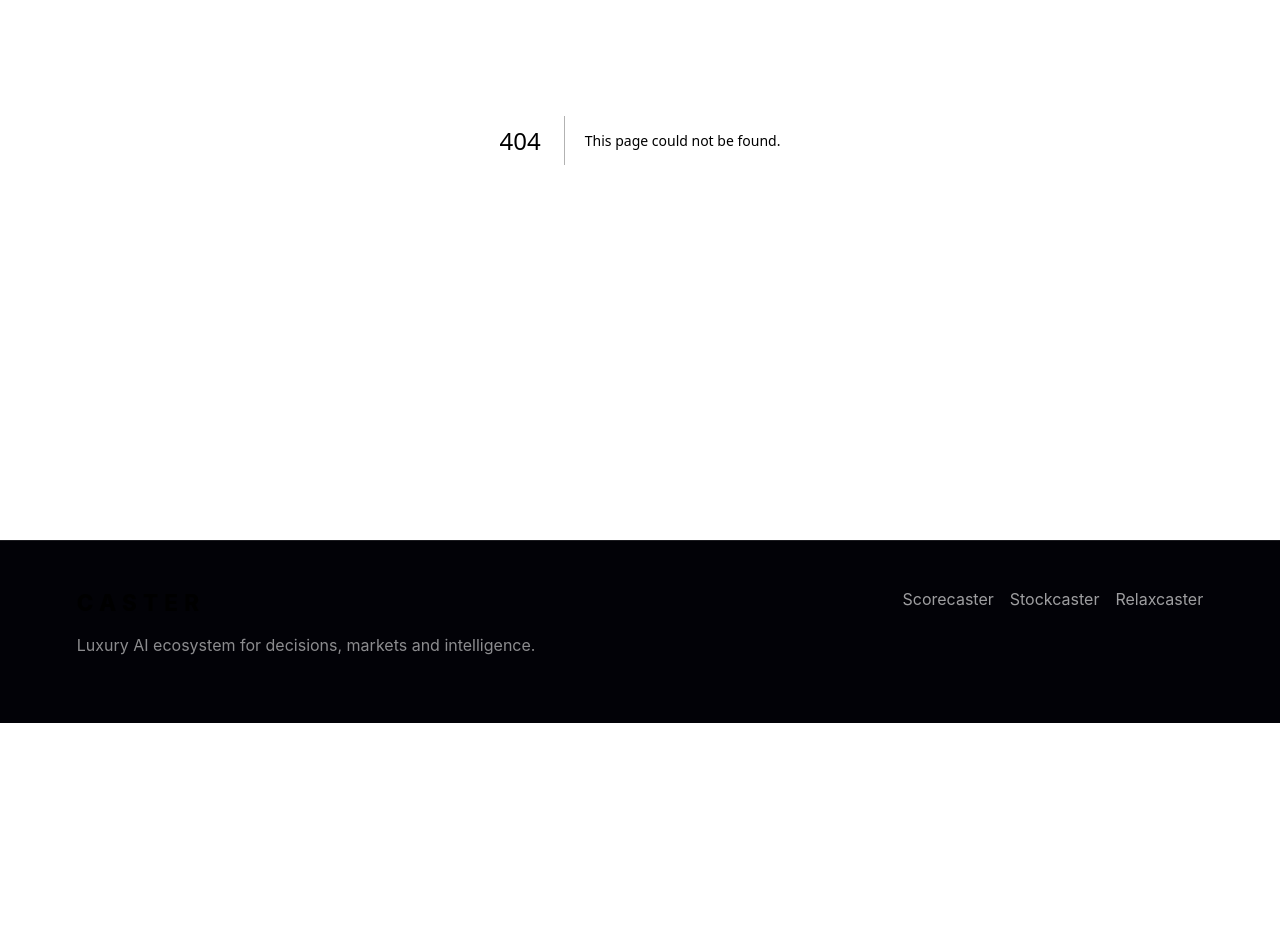
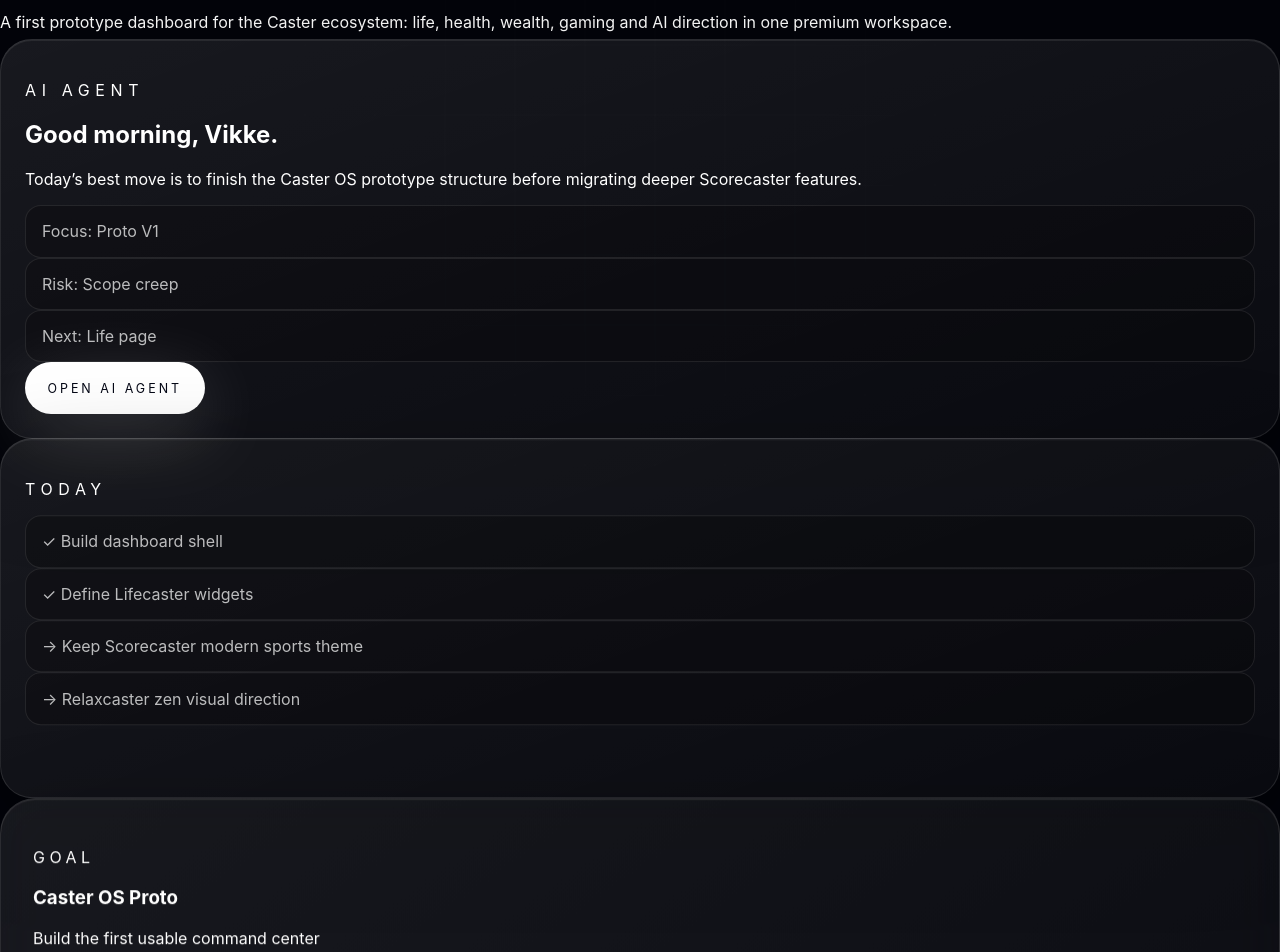
Before and after one commit to vv-glitchhub/Caster-hub, a Next.js app: page /dashboard in a window 1280 px wide. Before the commit this address had no page. Shown: the part 260-1212 px from the top of the page. Before the commit the page ends 983 px from the top, so only its background shows below. Built offline with nearby package versions, Linux system fonts and the light colour scheme.

Commit message:
Add Caster OS proto dashboard

```diff
--- /dev/null
+++ b/app/dashboard/page.tsx
@@ -0,0 +1,80 @@
+const modules = [
+  ['Gaming', 'Scorecaster', '/gaming/scorecaster', 'Live sports intelligence and probability signals.'],
+  ['Wealth', 'Stockcaster', '/wealth/stockcaster', 'Portfolio, market signals and long-term wealth decisions.'],
+  ['Health', 'Relaxcaster', '/health/relaxcaster', 'Zen clarity, recovery and impulse control.'],
+  ['Life', 'Lifecaster', '/life', 'Personal goals, projects and daily direction.'],
+]
+
+const goals = [
+  ['Caster OS Proto', 'Build the first usable command center', '68%'],
+  ['Golf Progress', 'Handicap 20 → 15 with weekly practice', '32%'],
+  ['Wealth Goal', 'Save and invest toward future freedom', '41%'],
+]
+
+export default function DashboardPage() {
+  return (
+    <main className="min-h-screen overflow-hidden bg-[#03040a] px-6 py-28 text-white">
+      <div className="absolute inset-0 bg-[radial-gradient(circle_at_72%_12%,rgba(96,165,250,0.24),transparent_34%),radial-gradient(circle_at_18%_76%,rgba(220,38,38,0.16),transparent_30%),linear-gradient(180deg,#03040a,#070814_55%,#020207)]" />
+      <div className="grid-overlay" />
+
+      <div className="relative z-10 mx-auto max-w-7xl">
+        <p className="section-label">Caster OS Proto V1</p>
+        <h1 className="section-title">Your life command center.</h1>
+        <p className="mt-7 max-w-3xl text-lg leading-8 text-white/60">
+          A first prototype dashboard for the Caster ecosystem: life, health, wealth, gaming and AI direction in one premium workspace.
+        </p>
+
+        <section className="mt-14 grid gap-6 lg:grid-cols-[1.1fr_0.9fr]">
+          <div className="dashboard-preview min-h-0">
+            <p className="text-xs uppercase tracking-[0.35em] text-blue-200/70">AI Agent</p>
+            <h2 className="mt-5 text-4xl font-semibold tracking-tight">Good morning, Vikke.</h2>
+            <p className="mt-5 text-lg leading-8 text-white/62">
+              Today’s best move is to finish the Caster OS prototype structure before migrating deeper Scorecaster features.
+            </p>
+            <div className="mt-8 grid gap-3 md:grid-cols-3">
+              <div className="preview-row">Focus: Proto V1</div>
+              <div className="preview-row">Risk: Scope creep</div>
+              <div className="preview-row">Next: Life page</div>
+            </div>
+            <a className="primary-button mt-8" href="/agent">Open AI Agent</a>
+          </div>
+
+          <div className="dashboard-preview min-h-0">
+            <p className="text-xs uppercase tracking-[0.35em] text-blue-200/70">Today</p>
+            <div className="mt-6 space-y-3">
+              <div className="preview-row">✓ Build dashboard shell</div>
+              <div className="preview-row">✓ Define Lifecaster widgets</div>
+              <div className="preview-row">→ Keep Scorecaster modern sports theme</div>
+              <div className="preview-row">→ Relaxcaster zen visual direction</div>
+            </div>
+          </div>
+        </section>
+
+        <section className="mt-8 grid gap-5 md:grid-cols-3">
+          {goals.map(([title, text, progress]) => (
+            <div key={title} className="app-card min-h-0">
+              <p className="text-sm uppercase tracking-[0.28em] text-white/45">Goal</p>
+              <h3 className="mt-5 text-3xl font-semibold">{title}</h3>
+              <p className="mt-4 text-white/60">{text}</p>
+              <div className="mt-8 h-2 overflow-hidden rounded-full bg-white/10">
+                <div className="h-full rounded-full bg-white/80" style={{ width: progress }} />
+              </div>
+              <p className="mt-3 text-sm text-white/45">{progress} complete</p>
+            </div>
+          ))}
+        </section>
+
+        <section className="mt-8 grid gap-5 md:grid-cols-2 lg:grid-cols-4">
+          {modules.map(([category, name, href, description]) => (
+            <a key={name} href={href} className="dashboard-preview min-h-0 transition hover:-translate-y-2 hover:border-blue-200/40">
+              <p className="text-xs uppercase tracking-[0.32em] text-blue-200/70">{category}</p>
+              <h3 className="mt-5 text-3xl font-semibold">{name}</h3>
+              <p className="mt-4 min-h-20 text-sm leading-6 text-white/58">{description}</p>
+              <p className="mt-8 text-sm uppercase tracking-[0.25em] text-white/70">Open →</p>
+            </a>
+          ))}
+        </section>
+      </div>
+    </main>
+  )
+}
```
